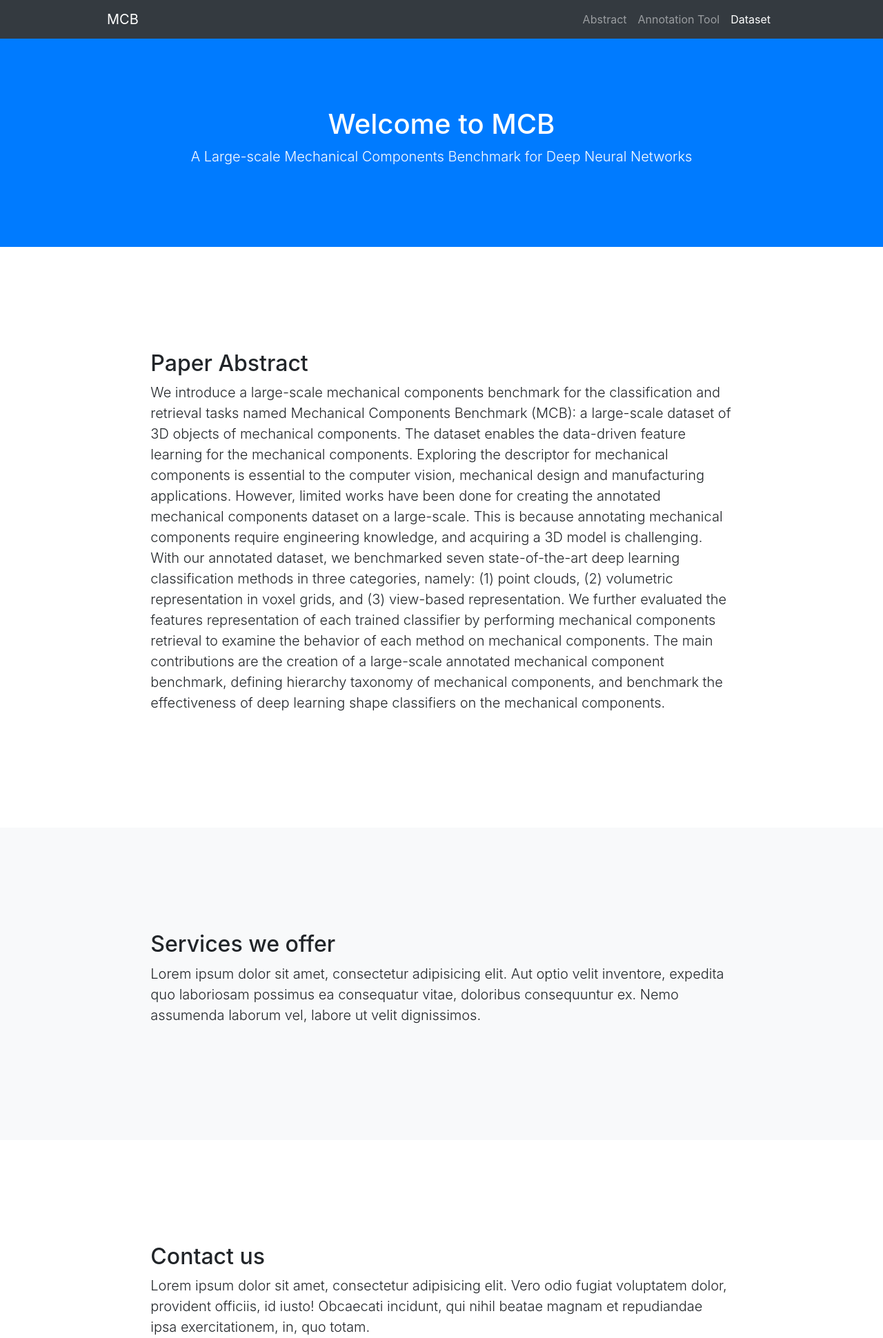
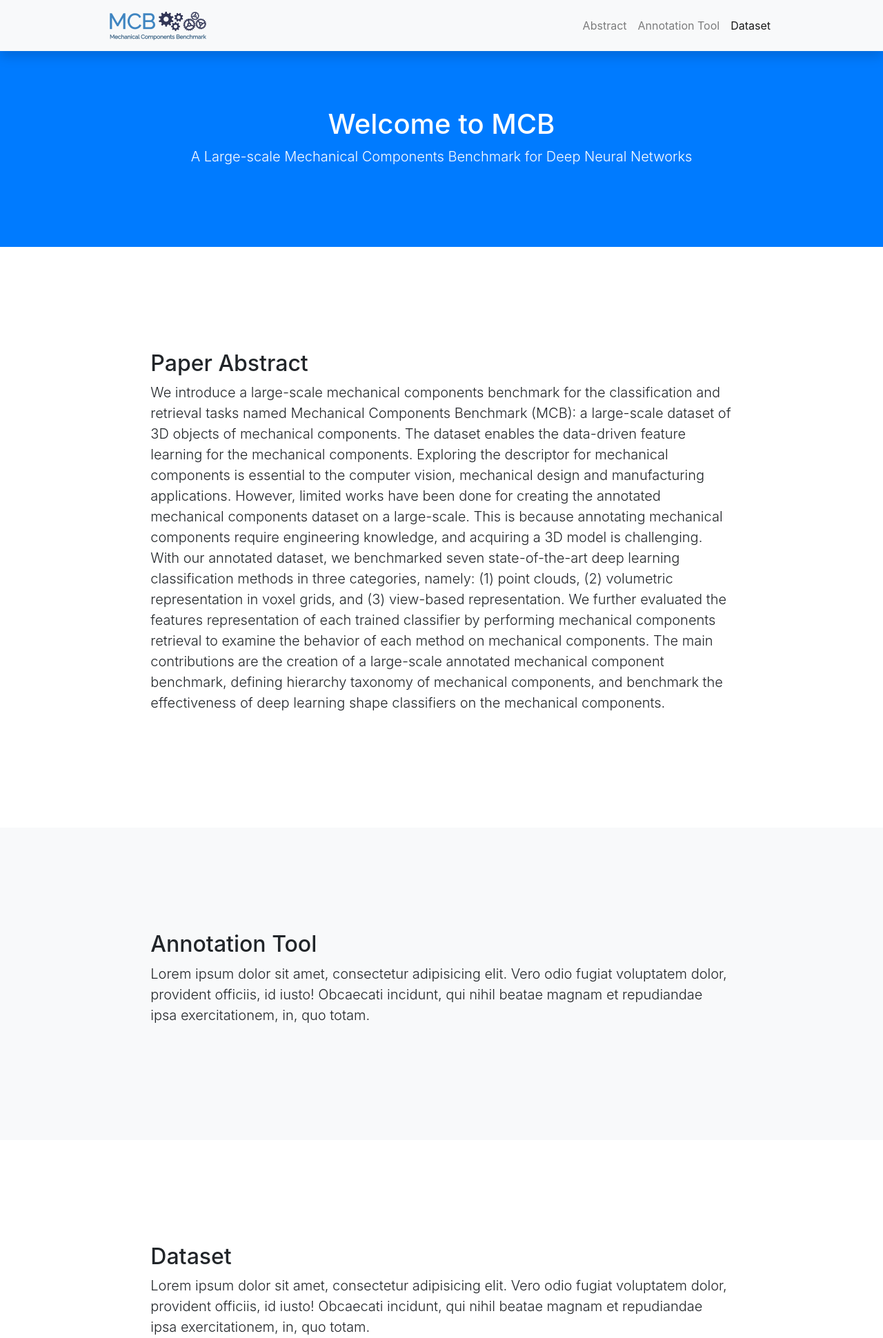
Before and after one commit to SionHu/MCB, a Django app: page / in a window 1280 px wide. Shown: the top 1940 px of the page at 69% size. Run offline with Django 3.2, Linux system fonts and the light colour scheme; some libraries are stand-ins or nearby versions.

Commit message:
update the template

```diff
--- a/templates/homepage.html
+++ b/templates/homepage.html
@@ -21,9 +21,11 @@
 <body id="page-top">
 
   <!-- Navigation -->
-  <nav class="navbar navbar-expand-lg navbar-dark bg-dark fixed-top" id="mainNav">
+  <nav class="navbar navbar-expand-lg navbar-light bg-light fixed-top shadow" id="mainNav">
     <div class="container" style="width:1000px">
-      <a class="navbar-brand js-scroll-trigger" href="#page-top">MCB</a>
+      <a class="navbar-brand js-scroll-trigger" href="#page-top">
+        <img src="{% static 'img/logo.png' %}" alt="logo" class="img-fluid" style="max-width: 50%">
+      </a>
       <button class="navbar-toggler" type="button" data-toggle="collapse" data-target="#navbarResponsive" aria-controls="navbarResponsive" aria-expanded="false" aria-label="Toggle navigation">
         <span class="navbar-toggler-icon"></span>
       </button>
@@ -74,8 +76,10 @@
   <section id="annotation" class="bg-light">
     <div class="row">
       <div class="col-lg-8 mx-auto">
-        <h2>Services we offer</h2>
-        <p class="lead">Lorem ipsum dolor sit amet, consectetur adipisicing elit. Aut optio velit inventore, expedita quo laboriosam possimus ea consequatur vitae, doloribus consequuntur ex. Nemo assumenda laborum vel, labore ut velit dignissimos.</p>
+        <h2>Annotation Tool</h2>
+        <p class="lead">
+          Lorem ipsum dolor sit amet, consectetur adipisicing elit. Vero odio fugiat voluptatem dolor, provident officiis, id iusto! Obcaecati incidunt, qui nihil beatae magnam et repudiandae ipsa exercitationem, in, quo totam.
+        </p>
       </div>
     </div>
   </section>
@@ -83,8 +87,14 @@
   <section id="dataset">
     <div class="row">
       <div class="col-lg-8 mx-auto">
-        <h2>Contact us</h2>
-        <p class="lead">Lorem ipsum dolor sit amet, consectetur adipisicing elit. Vero odio fugiat voluptatem dolor, provident officiis, id iusto! Obcaecati incidunt, qui nihil beatae magnam et repudiandae ipsa exercitationem, in, quo totam.</p>
+        <h2>Dataset</h2>
+        <p class="lead">
+          Lorem ipsum dolor sit amet, consectetur adipisicing elit. Vero odio fugiat voluptatem dolor, provident officiis, id iusto! Obcaecati incidunt, qui nihil beatae magnam et repudiandae ipsa exercitationem, in, quo totam.
+        </p>
+        <div class="row">
+          <img src="{% static 'img/radial_tree.png' %}" alt="radial_tree" class="img-fluid shadow" style="max-width: 50%">
+          <img src="{% static 'img/hori_tree.png' %}" alt="hori_tree" class="img-fluid shadow" style="max-width: 50%">
+        </div>
       </div>
     </div>
   </section>
```
Also changed, not shown: static/img/data_samples.png (added), static/img/hori_tree.png (added), static/img/logo.png (added), static/img/radial_tree.png (added).
